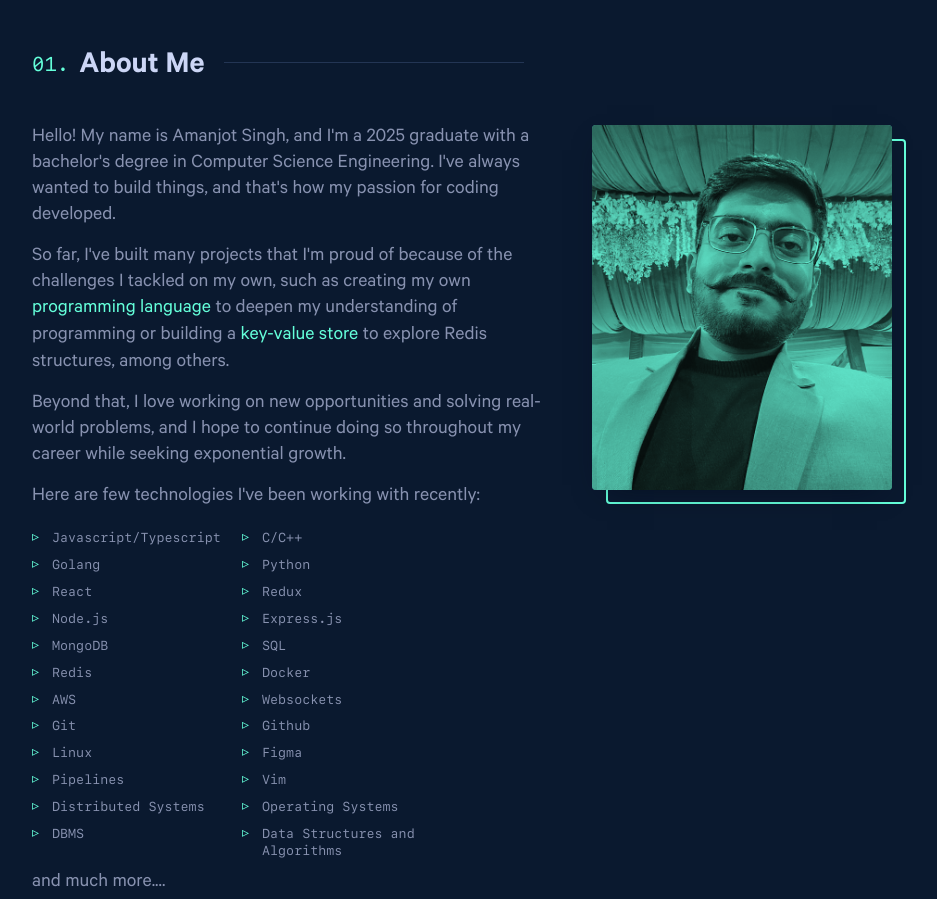
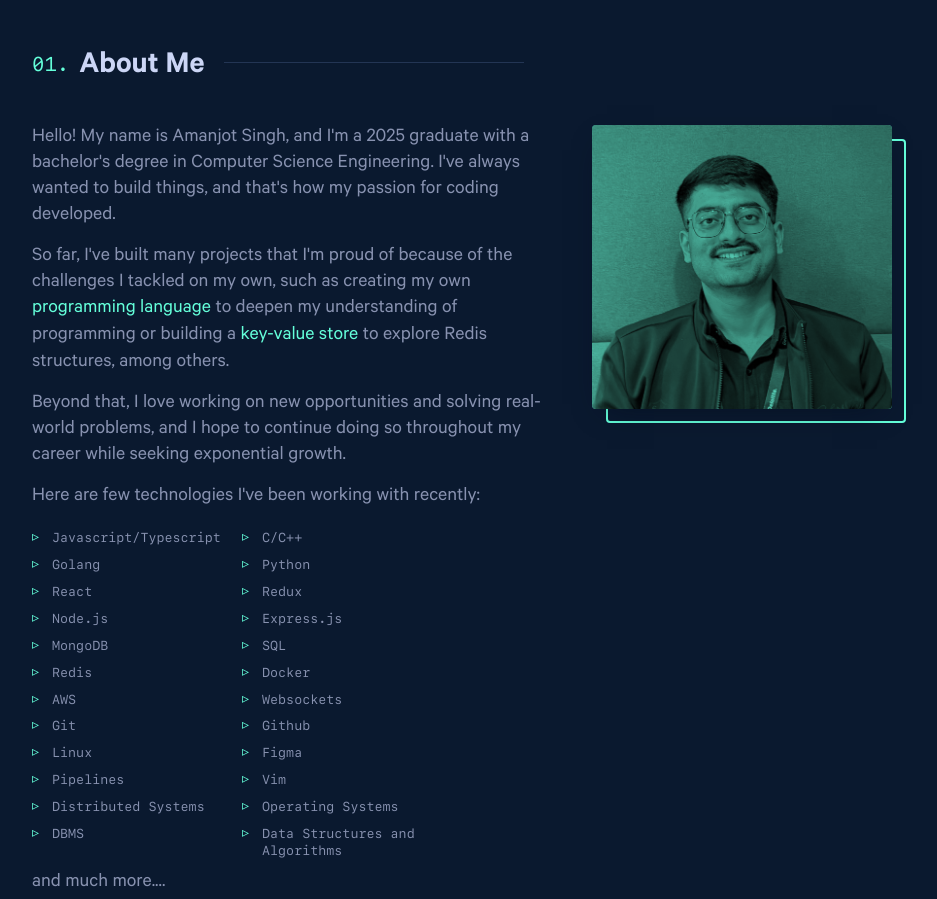
Before and after one commit to Amanjot-001/portfolio-v4, a Gatsby site: page / in a window 1280 px wide. Shown: the part 860-1759 px from the top of the page, without its empty margins (158-1095 px from the left). Built offline with nearby package versions, Linux system fonts and the light colour scheme; Gatsby itself is replaced by a stand-in of ours.

Commit message:
update: photo

```diff
--- a/src/components/sections/about.tsx
+++ b/src/components/sections/about.tsx
@@ -154,7 +154,7 @@ const About = () => {
 						<div className="wrapper">
 							<StaticImage
 								className="img"
-								src="../../images/dp.jpg"
+								src="../../images/dp3.jpg"
 								width={500}
 								quality={95}
 								formats={['auto', 'webp', 'avif', 'jpg']}
```
Also changed, not shown: src/images/dp3.jpg (added).
